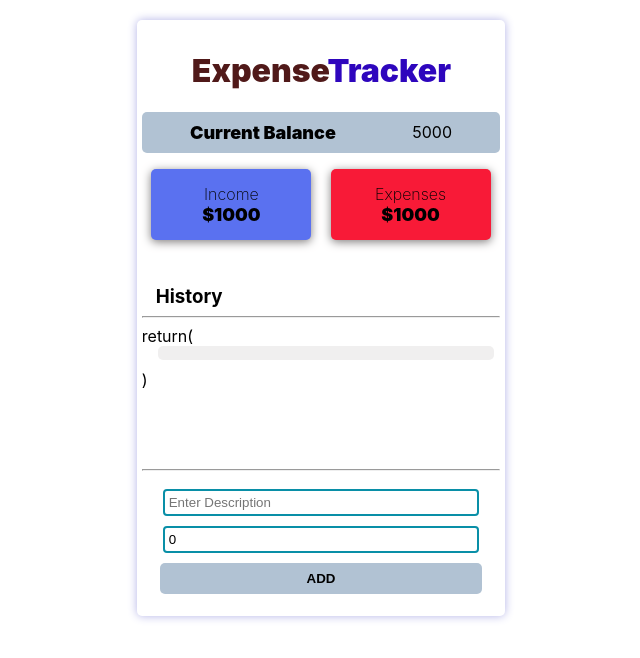
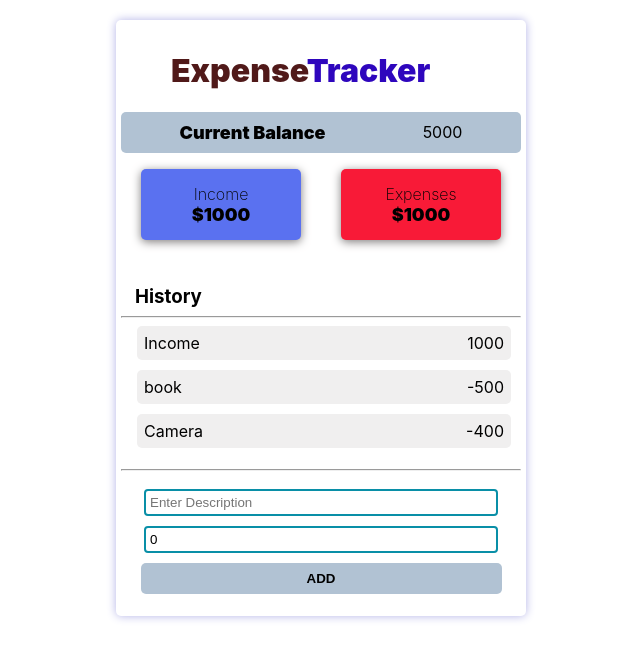
Before and after one commit to m-atique/expense_tracker, a React (Create React App) app: page / in a window 1280 px wide. Shown: the top 658 px of the page, without its empty margins (319-959 px from the left). Built offline with nearby package versions, Linux system fonts and the light colour scheme.

Commit message:
transection.js created entries are added in history

```diff
--- a/src/App.css
+++ b/src/App.css
@@ -1,5 +1,5 @@
 .outerbox{
-  width: 28%;
+  width: 400px;
   height: 36em;
   box-shadow: 0 0 10px rgb(179, 179, 231);
   border-radius: 5px;
--- a/src/components/globalState.js
+++ b/src/components/globalState.js
@@ -3,7 +3,7 @@ import mainReducer from './mainReducer';
 
 
 const Intialstate = {
-    transection:[
+    transections:[
                 {id:1,Discrip:'Income',Amount:1000},
                 {id:2,Discrip:'book',Amount:-500},
                 {id:3,Discrip:'Camera',Amount:-400}
@@ -22,7 +22,7 @@ export const Globalprovider = ({children})=>{
 
         <GlobalCntxt.Provider value = {
             {
-            transection: state.transection
+            transections: state.transections
             }
         }>
             {children}
--- a/src/components/history.js
+++ b/src/components/history.js
@@ -1,27 +1,23 @@
 import React, { useContext } from 'react';
-// import {transCntxt} from '../trans_Cntxt'
+import {GlobalCntxt} from './globalState';
+import Transection from './transection'
+
 
 function History (){
-    // let transections = useContext(transCntxt)
+   const {transections} = useContext(GlobalCntxt)
+   console.log(transections)
     return(
         <div className = "history">
             <h3 className ="history_head">History</h3>
             <hr />
             <div className ='list'>
                 <ul>
-{/* -------------Assigning transections array value to the list */}
-                    {/* {transections.map((trans_obj,index)=>{ */}
-                        return(
-                        <li>
-                        {/* <span > {trans_obj.desc}</span>
-                        <span>{trans_obj.amount}</span> */}
-                        <button className = 'del_btn'>X</button>
-                    </li>
+                    {transections.map(transections_object => (
+                        <Transection  key = {transections_object.id} entry = {transections_object} />
+                    )
+                    )}
+                </ul>
 
-                    )
-                {/* })} */}
-{/* ------------------------------------------------------------------*/}
-                </ul>
             </div>
             <hr />
         </div>
@@ -30,3 +26,19 @@ function History (){
 
 
 export default History
+
+
+// {/* <ul>
+// {/* -------------Assigning transections array value to the list */}
+//    {transection.map((trans_obj,index)=>{
+//                 return(
+//                         <li>
+//                         <span > {trans_obj.Discrip}</span>
+//                         <span>{trans_obj.Amount}</span>
+//                         <button className = 'del_btn'>X</button>
+//                     </li>
+
+//                     )
+//                  })}
+// {/* ------------------------------------------------------------------*/}
+//                 </ul> */}
--- /dev/null
+++ b/src/components/transection.js
@@ -0,0 +1,19 @@
+import React ,{useContext} from 'react'
+import {GlobalCntxt} from './globalState'
+
+
+const Transection = ({entry})=>{
+
+    return(
+        <li>
+            <span > {entry.Discrip}</span>
+            <span>{entry.Amount}</span>
+            <button className = 'del_btn'>X</button>
+        </li>
+    )
+
+
+}
+
+
+export default Transection
```
Also changed, not shown: trans_Cntxt.js (renamed from src/trans_Cntxt.js).
